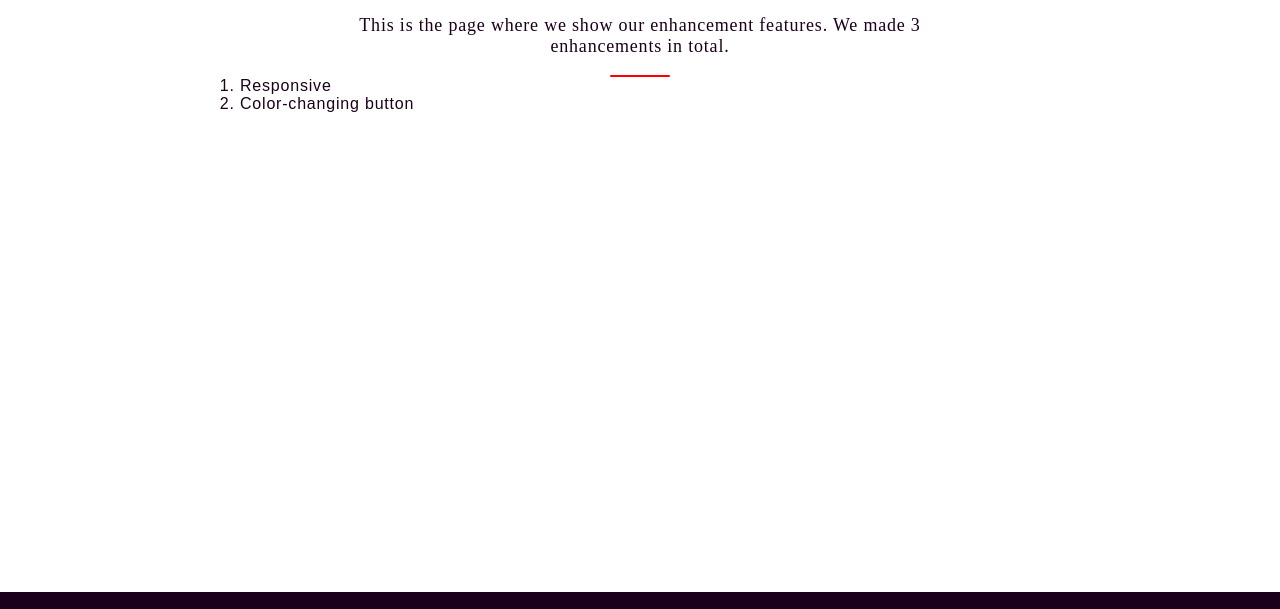
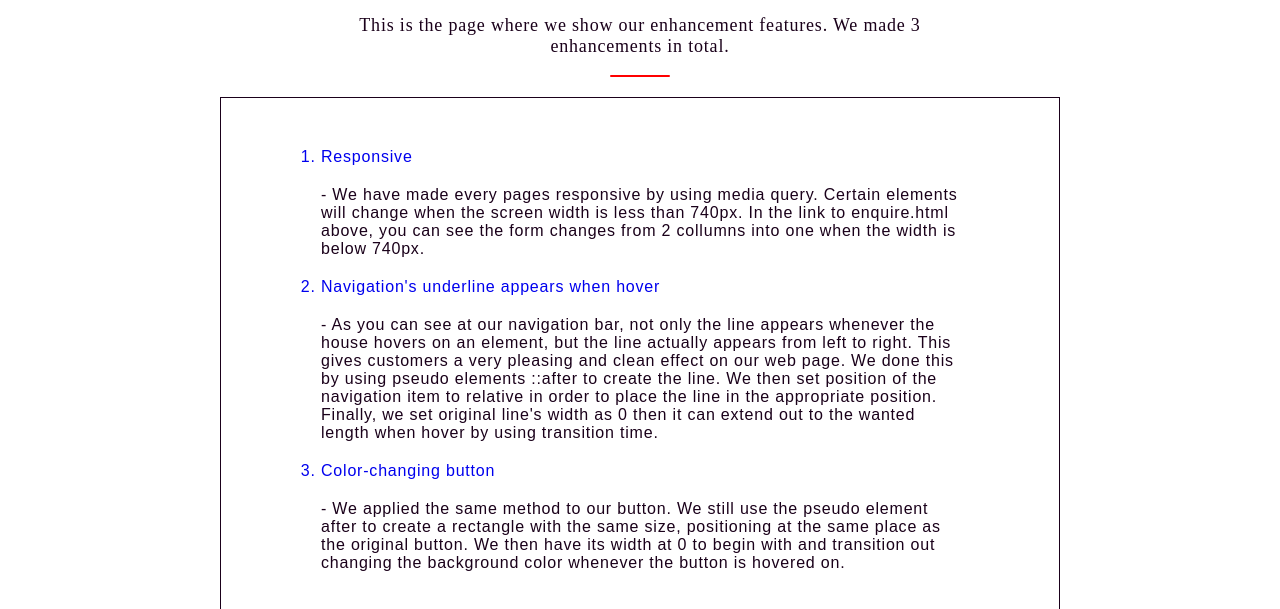
Before and after one commit to kdnguyen170800/mydemo, a plain HTML site: page enhancements.html in a window 1280 px wide. Shown: the part 167-776 px from the top of the page. Drawn offline with Linux system fonts and the light colour scheme.

Commit message:
done enhance

```diff
--- a/enhancements.html
+++ b/enhancements.html
@@ -49,8 +49,12 @@
 
         <div id="enhance_content">
             <ol>
-                <li>Responsive</li>
-                <li>Color-changing button <a></a></li>
+                <a href="enquire.html" target="blank"><li>Responsive</li></a>
+                <p>- We have made every pages responsive by using media query. Certain elements will change when the screen width is less than 740px. In the link to enquire.html above, you can see the form changes from 2 collumns into one when the width is below 740px.</p>
+                <a href="#"><li>Navigation's underline appears when hover</li></a>
+                <p>- As you can see at our navigation bar, not only the line appears whenever the house hovers on an element, but the line actually appears from left to right. This gives customers a very pleasing and clean effect on our web page. We done this by using pseudo elements ::after to create the line. We then set position of the navigation item to relative in order to place the line in the appropriate position. Finally, we set original line's width as 0 then it can extend out to the wanted length when hover by using transition time.</p>
+                <a href="enquire.html#button_container" target="_blank"><li>Color-changing button</li></a>
+                <p>- We applied the same method to our button. We still use the pseudo element after to create a rectangle with the same size, positioning at the same place as the original button. We then have its width at 0 to begin with and transition out changing the background color whenever the button is hovered on.</p>
             </ol>
         </div>
     </section>
--- a/styles/style.css
+++ b/styles/style.css
@@ -387,8 +387,9 @@ footer {
     opacity: 100%;
   }
   section div p {
-    font-size: 3em;
+    font-size: 1em;
   }
+
   #section2 {
     padding: 25% 0;
     width: 100%;
@@ -801,10 +802,23 @@ textarea {
 /* enhancements.html starts */
 #enhance_container {
   background-color: white;
-  height: 80vh;
+  min-height: 80vh;
 }
 
 #enhance_content {
+  border: 1px solid var(--nav-background);
+  padding: 30px 100px;
+  padding-bottom: 50px;
+  margin-bottom: 50px;
+  margin-top: 20px;
+}
+
+#enhance_content ol li {
+  margin: 20px 0;
+}
+
+#enhance_content ol a {
+  text-decoration: none;
 }
 /* enhancements.html ends */
 
```
